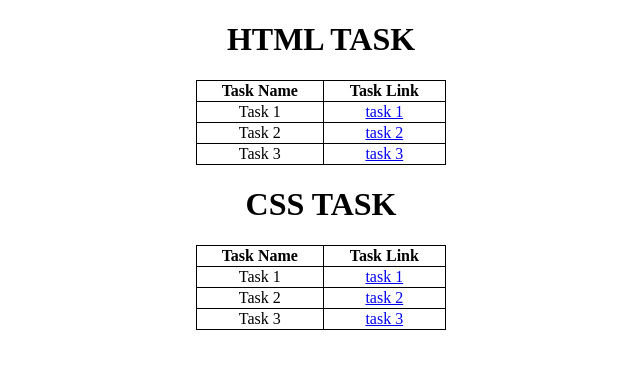
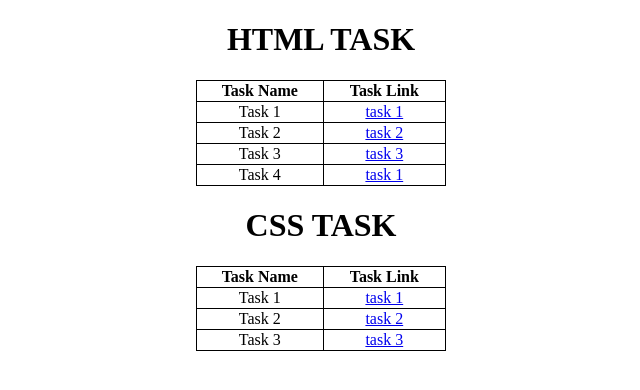
Before and after one commit to MelwinKalayil/MERN-Tasks, a plain HTML site: page index.html in a window 1280 px wide. Shown: the whole page, without its empty margins (319-959 px from the left). Drawn offline with Linux system fonts and the light colour scheme.

Commit message:
Add files via upload

```diff
--- a/index.html
+++ b/index.html
@@ -42,6 +42,10 @@
         <td>Task 3</td>
         <td><a href="Task3.html">task 3</a></td>
       </tr>
+      <tr>
+        <td>Task 4</td>
+        <td><a href="Task4.html">task 1</a></td>
+      </tr>
     </table>
     <h1>CSS TASK</h1>
     <table>
```
